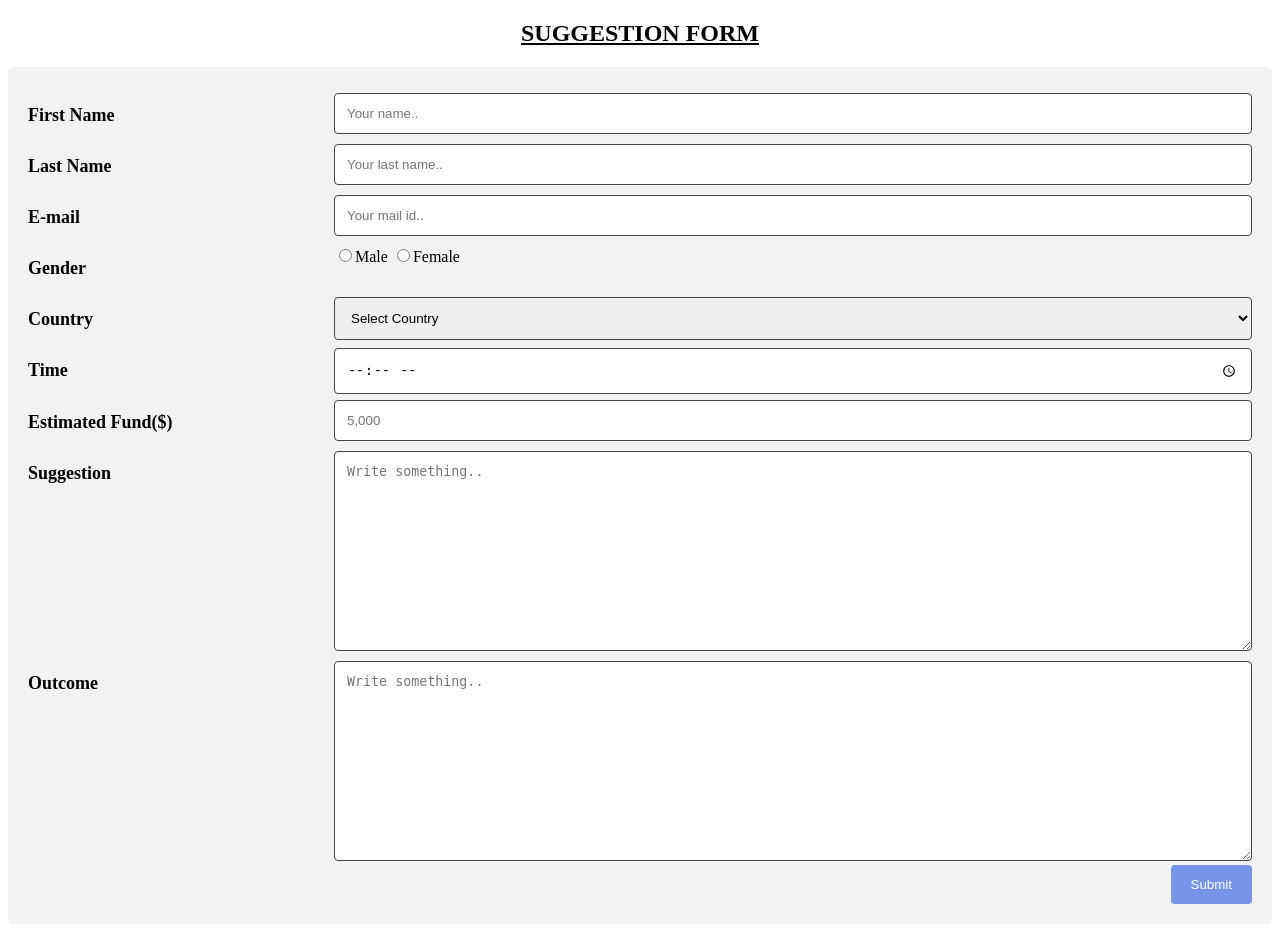
After one commit to PPriyadarsini/PRAVASI-ODIA-PROJECT, a PHP site: page /suggestion.html in a window 1280 px wide. The commit adds this page. Run offline with PHP 8.4, Linux system fonts and the light colour scheme.

```diff
--- a/index.html
+++ b/index.html
@@ -46,7 +46,7 @@
                     <a href="#home">Home</a>
                     <a href="#about">About Us</a>
                     <a href="job.html"> Job Opportunity</a>
-                    <a href="#faq">Fund Raiser</a>
+                    <a href="suggestion.html">Suggestions</a>
                     <a href="#contact">Domain</a>
                     <a href="#Platform">Connecting Platform</a>
                     <a href="#gallery">Gallery</a>
--- /dev/null
+++ b/suggestion.html
@@ -0,0 +1,192 @@
+<!DOCTYPE html>
+<html>
+<head>
+<meta name="viewport" content="width=device-width, initial-scale=1">
+<style>
+* {
+  box-sizing: border-box;
+}
+
+h2{
+	text-align: center;
+	text-decoration: underline;
+}
+
+input{
+	float: center;
+}
+
+input[type=text], select, textarea {
+  width: 100%;
+  padding: 12px;
+  border: 1px solid rgb(70, 68, 68);
+  border-radius: 4px;
+  resize: vertical;
+}
+input[type=time], select, textarea {
+  width: 100%;
+  padding: 12px;
+  border: 1px solid rgb(70, 68, 68);
+  border-radius: 4px;
+  resize: vertical;
+}
+input[type=digits], select, textarea {
+  width: 100%;
+  padding: 12px;
+  border: 1px solid rgb(70, 68, 68);
+  border-radius: 4px;
+  resize: vertical;
+}
+input[type=email], select, textarea {
+  width: 100%;
+  padding: 12px;
+  border: 1px solid rgb(70, 68, 68);
+  border-radius: 4px;
+  resize: vertical;
+}
+
+label {
+  padding: 12px 12px 12px 0;
+  display: inline-block;
+  float: center;
+  font-weight: bold;
+  font-size: 18px;
+}
+
+input[type=submit] {
+  margin: auto;
+  background-color: #7694e9;
+  color: white;
+  padding: 12px 20px;
+  border: none;
+  border-radius: 4px;
+  cursor: pointer;
+  float: right;
+}
+
+input[type=submit]:hover {
+  background-color: #0338AD;
+}
+
+.container {
+  border-radius: 5px;
+  background-color: #f2f2f2;
+  padding: 20px;
+}
+
+.col-25 {
+  float: left;
+  width: 25%;
+  margin-top: 6px;
+}
+
+.col-75 {
+  float: left;
+  width: 75%;
+  margin-top: 6px;
+}
+
+/* Clear floats after the columns */
+.row:after {
+  content: "";
+  display: table;
+  clear: both;
+}
+
+/* Responsive layout - when the screen is less than 600px wide, make the two columns stack on top of each other instead of next to each other */
+</style>
+</head>
+<body>
+<h2 text-align: center>SUGGESTION FORM</h2>
+<div class="container">
+  <form>
+    <div class="row">
+      <div class="col-25">
+        <label for="fname">First Name</label>
+      </div>
+      <div class="col-75">
+        <input type="text" id="fname" name="firstname" placeholder="Your name..">
+      </div>
+    </div>
+    <div class="row">
+      <div class="col-25">
+        <label for="lname">Last Name</label>
+      </div>
+      <div class="col-75">
+        <input type="text" id="lname" name="lastname" placeholder="Your last name..">
+      </div>
+    </div>
+    <div class="row">
+        <div class="col-25">
+          <label for="email">E-mail</label>
+        </div>
+        <div class="col-75">
+          <input type="email" id="email" name="mailid" placeholder="Your mail id..">
+        </div>
+    </div>
+	<div class="row">
+      <div class="col-25">
+        <label for="gender">Gender</label>
+	  </div>
+	  <div class="col-75">
+		<input type="radio" name="gender" value="male">Male</input>
+		<input type="radio" name="gender" value="female">Female</input>
+	  </div>
+    </div>
+    <div class="row">
+      <div class="col-25">
+        <label for="country">Country</label>
+      </div>
+      <div class="col-75">
+        <select id="country" name="country">
+            <option value="none">Select Country</option>
+          <option value="australia">Australia</option>
+          <option value="canada">Canada</option>
+          <option value="usa">USA</option>
+          <option value="russia">Russia</option>
+          <option value="japan">Japan</option>
+          <option value="india">India</option>
+          <option value="china">China</option>
+        </select>
+      </div>
+    </div>
+	<div class="row">
+      <div class="col-25">
+        <label for="Time">Time</label>
+      </div>
+      <div class="col-75">
+        <input type="time" id="time" name="time" placeholder="18:00">
+      </div>
+    </div>
+	<div class="row">
+      <div class="col-25">
+        <label for="fund">Estimated Fund($)</label>
+      </div>
+      <div class="col-75">
+        <input type="digits" id="fund" name="fund" placeholder="5,000">
+      </div>
+    </div>
+    <div class="row">
+      <div class="col-25">
+        <label for="feed_back">Suggestion</label>
+      </div>
+      <div class="col-75">
+        <textarea id="subject" name="subject" placeholder="Write something.." style="height:200px"></textarea>
+      </div>
+    </div>
+	<div class="row">
+      <div class="col-25">
+        <label for="feed_back">Outcome</label>
+      </div>
+      <div class="col-75">
+        <textarea id="outcome" name="outcome" placeholder="Write something.." style="height:200px"></textarea>
+      </div>
+    </div>
+    <div class="row">
+		<input type="submit" value="Submit">
+    </div>
+  </form>
+</div>
+
+</body>
+</html>
```
Also changed, not shown: style2.css (+21 -11 lines).
